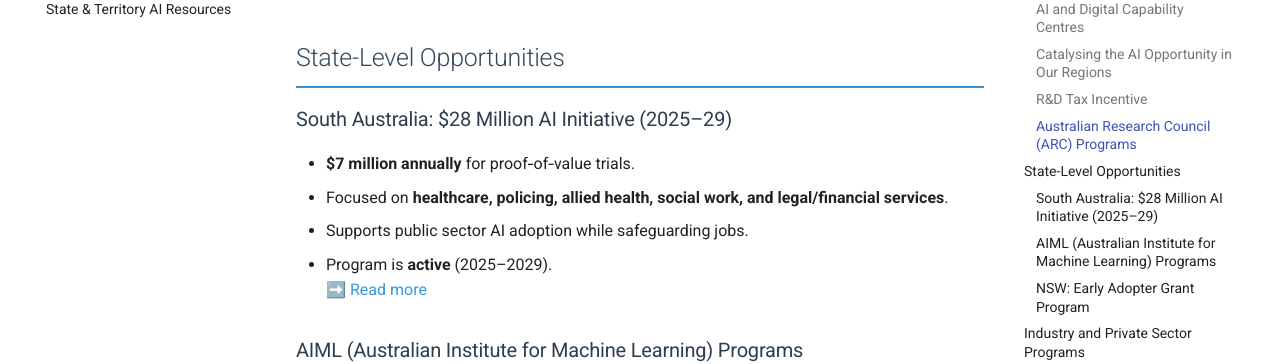
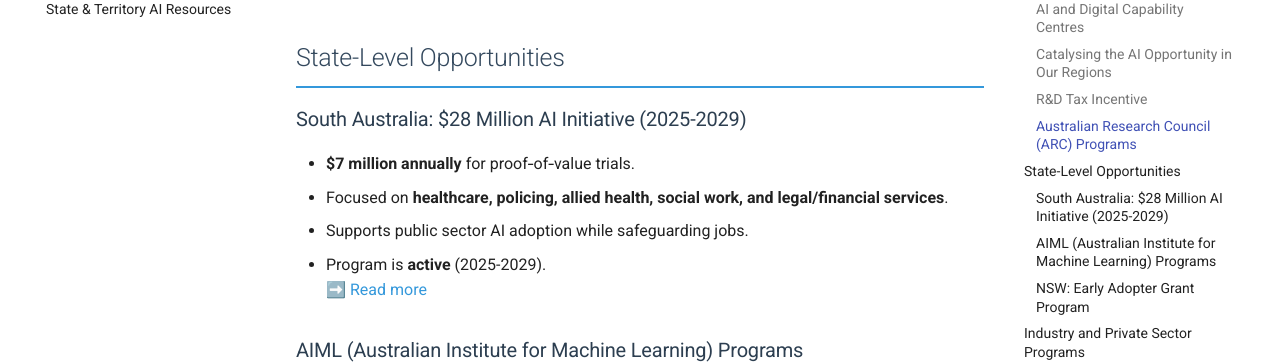
Before and after one commit to safeai-aus/safeai-aus.github.io, an MkDocs documentation site: the page built from docs/business-resources/ai-grants-funding-australia.md, in a window 1280 px wide and 900 px high, scrolled down 1500 px. Shown: the part 153-517 px from the top of the window. Built offline with MkDocs 1.6.1 and Material for MkDocs 9.7.7, drawn with Linux system fonts in a browser that asks for light colours; comment, search, counter and statistics services are not loaded; some of the changed text lies outside the part shown.

```diff
--- a/docs/business-resources/ai-grants-funding-australia.md
+++ b/docs/business-resources/ai-grants-funding-australia.md
@@ -60,11 +60,11 @@ Artificial Intelligence (AI) is reshaping industries across Australia. To suppor
 
 ## State-Level Opportunities
 
-### South Australia: $28 Million AI Initiative (2025–29)
+### South Australia: $28 Million AI Initiative (2025-2029)
 - **$7 million annually** for proof‑of‑value trials.
 - Focused on **healthcare, policing, allied health, social work, and legal/financial services**.
 - Supports public sector AI adoption while safeguarding jobs.
-- Program is **active** (2025–2029).
+- Program is **active** (2025-2029).
 ➡️ [Read more](https://www.news.com.au/technology/innovation/south-australian-treasurer-stephen-mullighan-announces-new-28m-ai-program-in-state-budget/news-story/97fe39eeff3224d0eb3857c7169ce8c2)
 
 ### AIML (Australian Institute for Machine Learning) Programs
@@ -133,7 +133,7 @@ Artificial Intelligence (AI) is reshaping industries across Australia. To suppor
 | Catalysing AI in Regions | Federal Grant | $250k–$500k | Regional AI solutions | Concluded |
 | R&D Tax Incentive | Tax Offset | 38.5–43.5% | AI R&D projects | Active |
 | ARC Discovery & Linkage | Competitive grants | $30k–$500k annually | University–industry research | Active |
-| SA AI Initiative | State Program | $28m over 4 years | Healthcare, policing, services | Active (2025–29) |
+| SA AI Initiative | State Program | $28m over 4 years | Healthcare, policing, services | Active (2025-2029) |
 | AIML Industrial AI SME Grant | SME Grant | Expert access | Industrial AI adoption | Active (to 2028) |
 | NSW Early Adopter Program | State Grant | $2.7m+ (2024) | Planning system AI trials | Active (2024) |
 | AWS AI Accelerator | Corporate | US$230m pool | Generative AI startups | Active |
--- a/mkdocs.yml
+++ b/mkdocs.yml
@@ -26,13 +26,6 @@ theme:
     repo: fontawesome/brands/github
   logo: assets/safeaiaus-logo-600px.png
   favicon: assets/favicon.png
-
-  # SEO and social media optimization
-  social:
-    - icon: fontawesome/brands/github
-      link: https://github.com/safeai-aus/safeai-aus.github.io
-    - icon: fontawesome/brands/twitter
-      link: https://twitter.com/safeai_aus
   palette:
     - scheme: default
       primary: indigo
```
Also changed, not shown: docs/about.md (+1 -1 lines), docs/business-resources/state-territory-ai-resources.md (+1 -1 lines), docs/governance-templates/test-template.md (deleted, +0 -15 lines), docs/safety-standards/ai-australian-legislation.md (+2 -2 lines).
